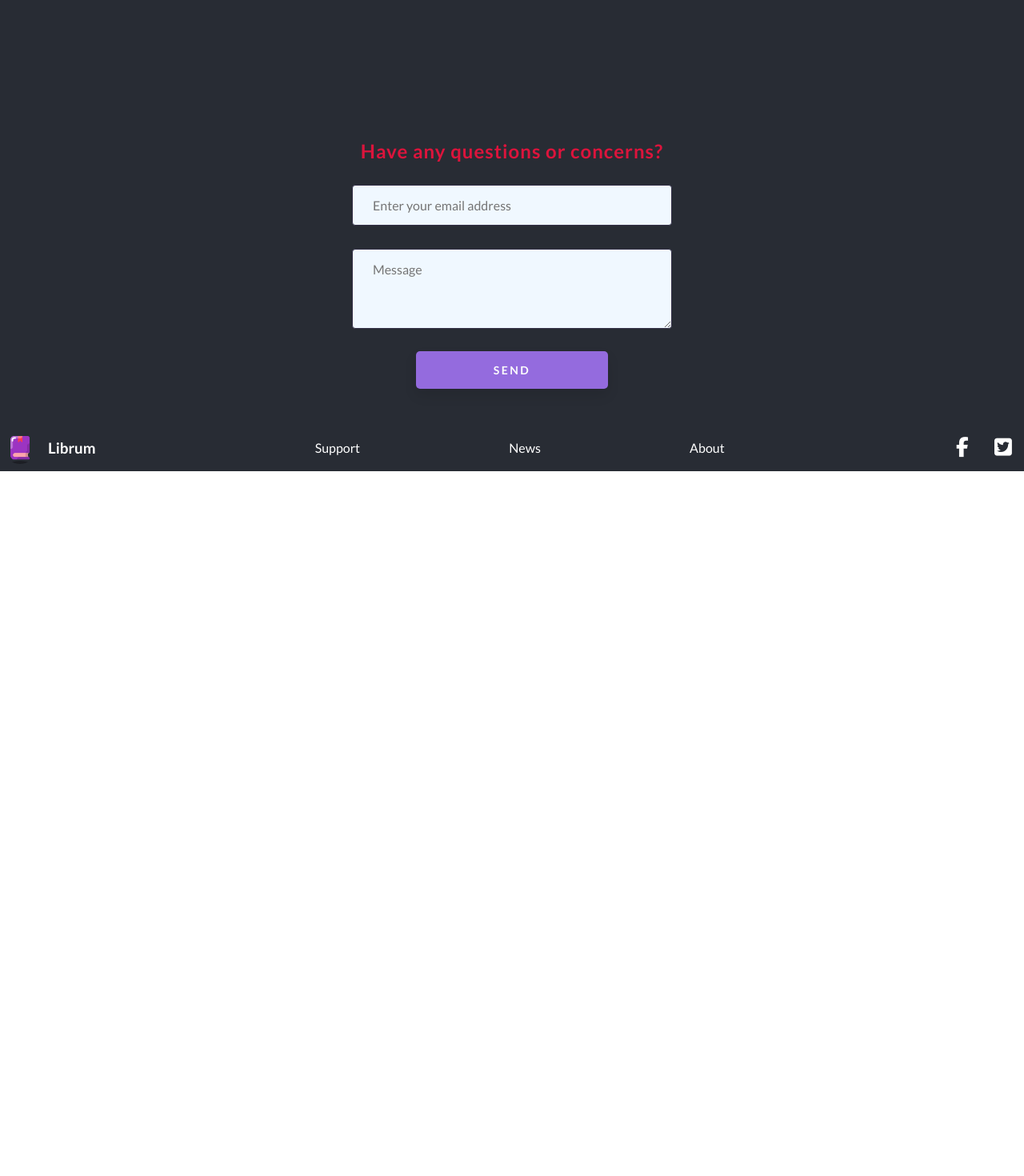
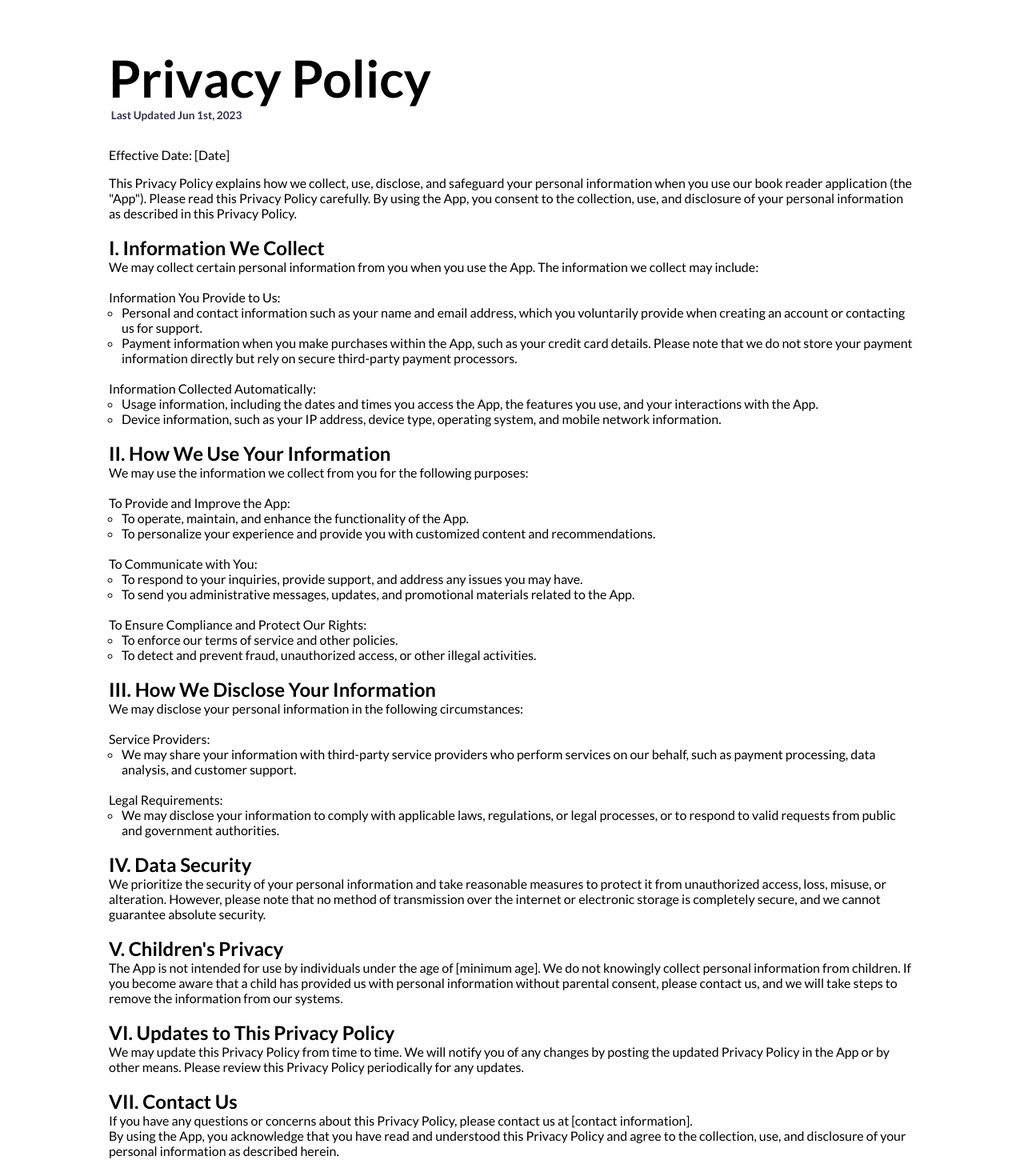
Before and after one commit to Librum-Reader/Librum-Website, a React (Create React App) app: page /privacypolicy in a window 1280 px wide. Shown: the part 160-1630 px from the top of the page at 80% size. Before the commit the page ends 800 px from the top, so only its background shows below. Built offline with nearby package versions, Linux system fonts and the light colour scheme; no server answers; a web font is replaced by a local one.

Commit message:
feat: Add privacy policy page and route

```diff
--- a/src/App.js
+++ b/src/App.js
@@ -11,6 +11,7 @@ import { News } from "./Pages/News/News";
 import { Profile } from "./Pages/Profile/Profile";
 import { Article } from "./Pages/Article/Article";
 import ScrollToTop from "./Components/ScrollToTop/ScrollToTop";
+import { PrivacyPolicy } from "./Pages/PrivacyPolicy/PrivacyPolicy";
 import { Test } from "./Components/Test/Test";
 
 function App() {
@@ -37,6 +38,7 @@ function App() {
               <Route path="/News/:title" element={<Article />} />
               <Route path="/login" element={<LoginPage />} />
               <Route path="/profile" element={<Profile />} />
+              <Route path="/privacypolicy" element={<PrivacyPolicy />} />
               <Route path="/test" element={<Test />} />
             </Routes>
           </ScrollToTop>
--- /dev/null
+++ b/src/Pages/PrivacyPolicy/PrivacyPolicy.css
@@ -0,0 +1,39 @@
+.main-container {
+  padding: 5em 8.5em 5em 8.5em;
+}
+
+.title {
+  font-size: 4em;
+  color: black;
+  text-align: start;
+}
+
+.sub-title {
+  font-size: 0.85em;
+  color: var(--color-text-alt);
+  text-align: start;
+  padding-left: 0.2em;
+}
+
+.effective-date {
+  margin-top: 2em;
+  margin-bottom: 1em;
+  text-align: left;
+}
+
+.display-linebreake {
+  white-space: pre-line;
+}
+
+.main-template {
+  text-align: start;
+}
+
+.show-list-style {
+  list-style-type: circle;
+  margin-left: 1em;
+}
+
+.template-title {
+  padding-bottom: 0.25em;
+}
--- /dev/null
+++ b/src/Pages/PrivacyPolicy/PrivacyPolicy.js
@@ -0,0 +1,14 @@
+import "./PrivacyPolicy.css";
+import Template from "./Template";
+
+const PrivacyPolicy = (props) => (
+  <div className="main-container">
+    <h1 className="title">Privacy Policy</h1>
+    <h3 className="sub-title">Last Updated Jun 1st, 2023 </h3>
+    <p className="effective-date">Effective Date: [Date]</p>
+
+    <Template meta={props} />
+  </div>
+);
+
+export { PrivacyPolicy };
--- /dev/null
+++ b/src/Pages/PrivacyPolicy/Template.js
@@ -0,0 +1,82 @@
+const Template = () => (
+  <div className="main-template">
+    <p>This Privacy Policy explains how we collect, use, disclose, and safeguard your personal information when you use our book reader application (the "App"). Please read this Privacy Policy carefully. By using the App, you consent to the collection, use, and disclosure of your personal information as described in this Privacy Policy.</p>
+    <br />
+    <h2>I. Information We Collect</h2>
+    <p>We may collect certain personal information from you when you use the App. The information we collect may include:</p>
+    <br />
+    <ul>
+      <li>Information You Provide to Us:
+        <ul>
+          <li className="show-list-style">Personal and contact information such as your name and email address, which you voluntarily provide when creating an account or contacting us for support.</li>
+          <li className="show-list-style">Payment information when you make purchases within the App, such as your credit card details. Please note that we do not store your payment information directly but rely on secure third-party payment processors.</li>
+        </ul>
+      </li>
+      <br />
+      <li>Information Collected Automatically:
+        <ul>
+          <li className="show-list-style">Usage information, including the dates and times you access the App, the features you use, and your interactions with the App.</li>
+          <li className="show-list-style">Device information, such as your IP address, device type, operating system, and mobile network information.</li>
+        </ul>
+      </li>
+    </ul>
+    <br />
+    <h2>II. How We Use Your Information</h2>
+    <p>We may use the information we collect from you for the following purposes:</p>
+    <br />
+    <ul>
+      <li>To Provide and Improve the App:
+        <ul>
+          <li className="show-list-style">To operate, maintain, and enhance the functionality of the App.</li>
+          <li className="show-list-style">To personalize your experience and provide you with customized content and recommendations.</li>
+        </ul>
+      </li>
+      <br />
+      <li>To Communicate with You:
+        <ul>
+          <li className="show-list-style">To respond to your inquiries, provide support, and address any issues you may have.</li>
+          <li className="show-list-style">To send you administrative messages, updates, and promotional materials related to the App.</li>
+        </ul>
+      </li>
+      <br />
+      <li>To Ensure Compliance and Protect Our Rights:
+        <ul>
+          <li className="show-list-style">To enforce our terms of service and other policies.</li>
+          <li className="show-list-style">To detect and prevent fraud, unauthorized access, or other illegal activities.</li>
+        </ul>
+      </li>
+    </ul>
+    <br />
+    <h2>III. How We Disclose Your Information</h2>
+    <p>We may disclose your personal information in the following circumstances:</p>
+    <br />
+    <ul>
+      <li>Service Providers:
+        <ul>
+          <li className="show-list-style">We may share your information with third-party service providers who perform services on our behalf, such as payment processing, data analysis, and customer support.</li>
+        </ul>
+      </li>
+      <br />
+      <li>Legal Requirements:
+        <ul>
+          <li className="show-list-style">We may disclose your information to comply with applicable laws, regulations, or legal processes, or to respond to valid requests from public and government authorities.</li>
+        </ul>
+      </li>
+    </ul>
+    <br />
+    <h2>IV. Data Security</h2>
+    <p>We prioritize the security of your personal information and take reasonable measures to protect it from unauthorized access, loss, misuse, or alteration. However, please note that no method of transmission over the internet or electronic storage is completely secure, and we cannot guarantee absolute security.</p>
+    <br />
+    <h2>V. Children's Privacy</h2>
+    <p>The App is not intended for use by individuals under the age of [minimum age]. We do not knowingly collect personal information from children. If you become aware that a child has provided us with personal information without parental consent, please contact us, and we will take steps to remove the information from our systems.</p>
+    <br />
+    <h2>VI. Updates to This Privacy Policy</h2>
+    <p>We may update this Privacy Policy from time to time. We will notify you of any changes by posting the updated Privacy Policy in the App or by other means. Please review this Privacy Policy periodically for any updates.</p>
+    <br />
+    <h2>VII. Contact Us</h2>
+    <p>If you have any questions or concerns about this Privacy Policy, please contact us at [contact information].</p>
+    <p>By using the App, you acknowledge that you have read and understood this Privacy Policy and agree to the collection, use, and disclosure of your personal information as described herein.</p>
+  </div >
+);
+
+export default Template;
```
Also changed, not shown: src/Pages/TermsOfService/TermsOfService.js (added, +7 -0 lines).
